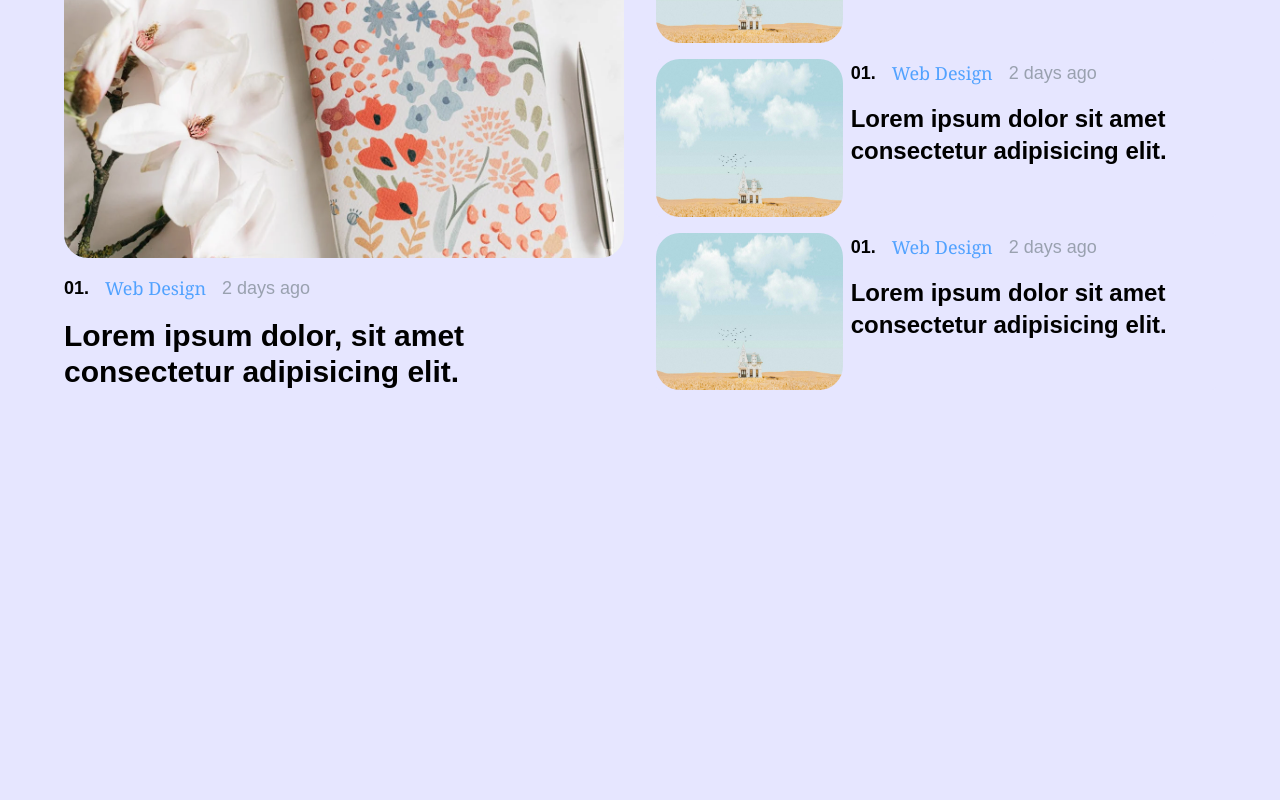
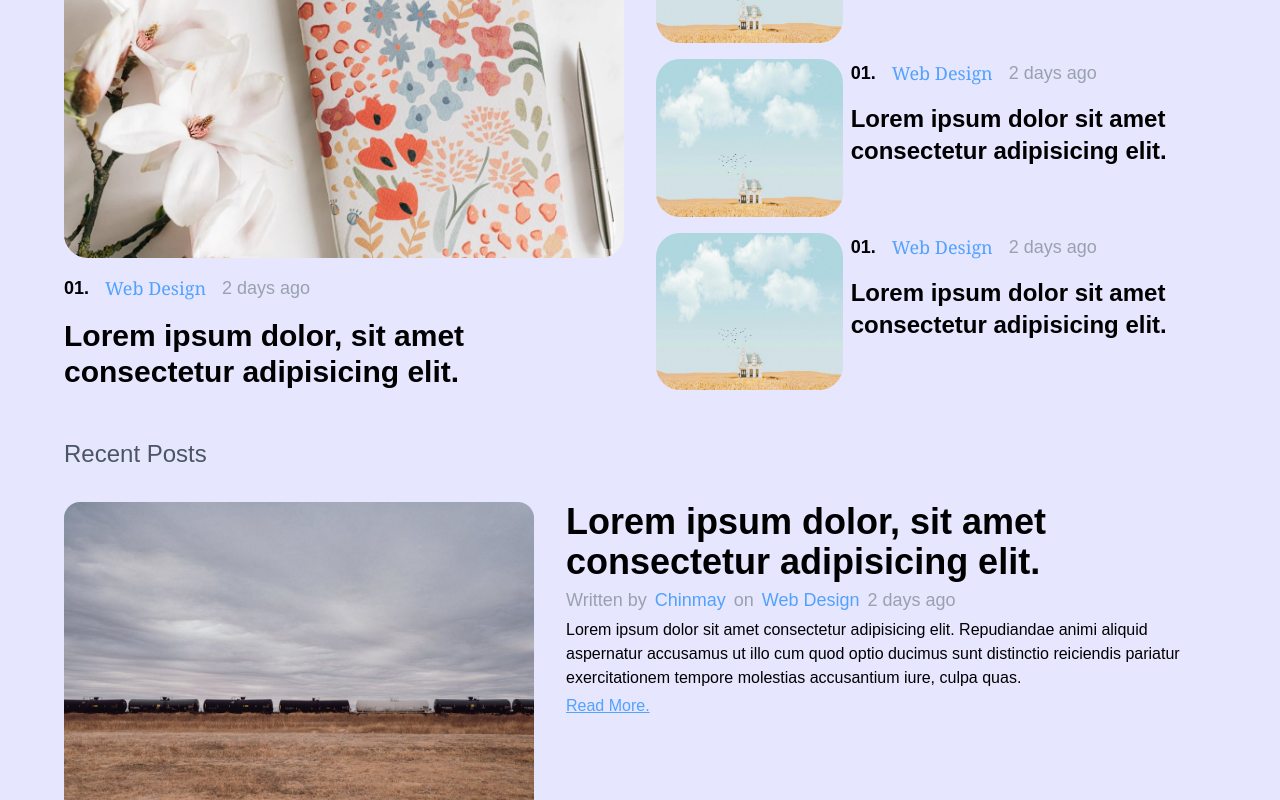
Before and after one commit to chinmaysubandh/DevOutlets, a React (Vite) app in the folder client/: page / in a window 1280 px wide. Shown: the part 587-1387 px from the top of the page. Before the commit the page ends 993 px from the top, so only its background shows below. Built offline with nearby package versions, Linux system fonts and the light colour scheme; no server answers.

Commit message:
post lists

```diff
--- a/client/src/components/FeaturedPosts.jsx
+++ b/client/src/components/FeaturedPosts.jsx
@@ -4,7 +4,7 @@ import { Link } from 'react-router-dom'
 
 const FeaturedPosts = () => {
   return (
-    <div className='mt-8 flex flex-col lg:flex-row gap-8 pb-4'>
+    <div className='mt-8 flex flex-col lg:flex-row gap-8 '>
       {/* First Post */}
       <div className='w-full lg:w-1/2 flex flex-col gap-4 '>
         {/* Image */}
--- /dev/null
+++ b/client/src/components/PostListItems.jsx
@@ -0,0 +1,29 @@
+import React from 'react'
+import { Link } from 'react-router-dom'
+
+const PostListItems = () => {
+  return (
+      <div className='flex flex-col xl:flex-row gap-8'>
+          {/* Image */}
+          <div className='md:hidden xl:block'>
+              <img src="postImg.jpeg" alt="" className=' rounded-2xl object-cover' />
+          </div>
+          {/* Details */}
+          <div className='flex flex-col'>
+              <Link to='/test' className='max-sm:text-2xl sm:text-3xl lg:text-4xl font-semibold'>Lorem ipsum dolor, sit amet consectetur adipisicing elit.</Link>
+
+              <div className='flex flex-row gap-2 text-lg py-1'>
+                  <span className='text-gray-400'>Written by</span>
+                  <Link to='/test' className='text-blue-400' >Chinmay </Link>
+                  <span className='text-gray-400'>on</span>
+                  <Link to='/test' className='text-blue-400'>Web Design</Link>
+                  <span className='text-gray-400'>2 days ago</span>
+              </div>
+              <p>Lorem ipsum dolor sit amet consectetur adipisicing elit. Repudiandae animi aliquid aspernatur accusamus ut illo cum quod optio ducimus sunt distinctio reiciendis pariatur exercitationem tempore molestias accusantium iure, culpa quas.</p>
+              <Link to='/test' className='text-blue-400 underline pt-1'>Read More.</Link>
+          </div>
+    </div>
+  )
+}
+
+export default PostListItems
--- /dev/null
+++ b/client/src/components/PostLists.jsx
@@ -0,0 +1,28 @@
+import React from 'react'
+import PostListItems from './PostListItems'
+
+const PostLists = () => {
+  return (
+      <div className='flex flex-col gap-4 mb-8'>
+          <PostListItems />
+          <PostListItems />
+          <PostListItems />
+          <PostListItems />
+          <PostListItems />
+          <PostListItems />
+          <PostListItems />
+          <PostListItems />
+          <PostListItems />
+          <PostListItems />
+          <PostListItems />
+          <PostListItems />
+          <PostListItems />
+          <PostListItems />
+          <PostListItems />
+          <PostListItems />
+          <PostListItems />
+    </div>
+  )
+}
+
+export default PostLists
--- a/client/src/pages/HomePage.jsx
+++ b/client/src/pages/HomePage.jsx
@@ -2,6 +2,7 @@ import React from 'react'
 import { Link } from 'react-router-dom'
 import MainCategories from '../components/MainCategories'
 import FeaturedPosts from '../components/FeaturedPosts'
+import PostLists from '../components/PostLists'
 
 const HomePage = () => {
   return (
@@ -66,7 +67,10 @@ const HomePage = () => {
       {/* Featured Posts */}
       <FeaturedPosts/>
       {/* Post list */}
-
+      <div className=''>
+        <h1 className='my-8 text-2xl text-gray-600'>Recent Posts</h1>
+        <PostLists/>
+      </div>
     </div>
   )
 }
```
